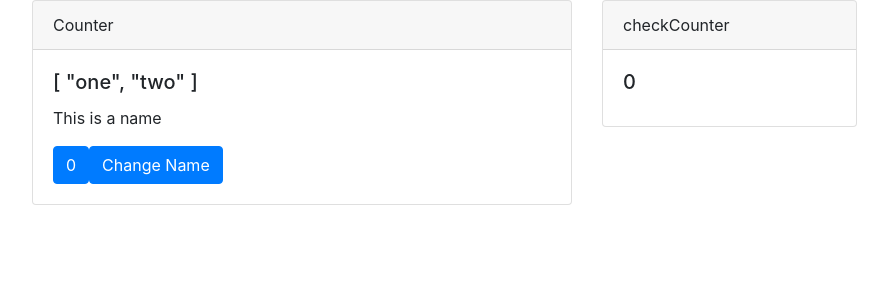
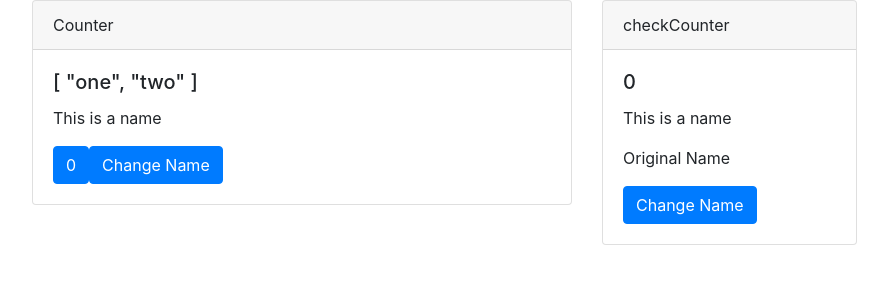
Before and after one commit to JafirQuiroz/vuex-sample, a Vue app: page / in a window 1280 px wide. Shown: the top 300 px of the page, without its empty margins (53-941 px from the left). Built offline with nearby package versions, Linux system fonts and the light colour scheme.

Commit message:
Add actions, action with promise example

```diff
--- a/src/components/CheckCounter.vue
+++ b/src/components/CheckCounter.vue
@@ -5,19 +5,36 @@
                 checkCounter
             </div>
             <div class="card-body">
-                <h5 class="card-title">{{checkCounter}}</h5>
+                <h5 class="card-title">{{counter}}</h5>
+                <p class="card-text">{{name}}</p>
+                <p class="card-text">{{myName}}</p>
+                <a href="#" class="btn btn-primary" @click="doSomething">Change Name</a>
             </div>
         </div>
     </div>
 </template>
 
 <script>
+    import { mapState } from 'vuex'
+
     export default {
         name: "CheckCounter",
+        data() {
+          return {
+              myName: 'Original Name'
+          }
+        },
         computed: {
-            checkCounter() {
-                //Get the state of counter with this.$store.state
-                return this.$store.state.counter
+            ...mapState([
+                'counter',
+                'name'
+            ])
+        },
+        methods: {
+            doSomething() {
+                this.$store.dispatch('doSomething').then(() => {
+                    this.myName = 'change my own data'
+                })
             }
         }
     }
--- a/src/components/Counter.vue
+++ b/src/components/Counter.vue
@@ -43,7 +43,7 @@
             changeName() {
                 let newName = 'New Name'
                 //We can pass aditional data as second parameter
-                this.$store.commit('changeName',newName)
+                this.$store.dispatch('changeName',newName)
             }
         }
     }
--- a/src/store.js
+++ b/src/store.js
@@ -14,9 +14,26 @@ export default new Vuex.Store({
     },
     changeName(state, payload) {
         state.name = payload
+    },
+    doSomething(state) {
+        state.name = "async action"
     }
   },
   actions: {
+    changeName(context,payload) {
+        setTimeout(() => {
+            context.commit('changeName',payload)
+        },3000)
 
+    },
+    /* eslint-disable */
+    doSomething({ commit }) {
+        return new Promise((resolve, reject) => {
+            setTimeout(() => {
+                commit('doSomething')
+                resolve()
+            },2000)
+        })
+    }
   }
 })
```
